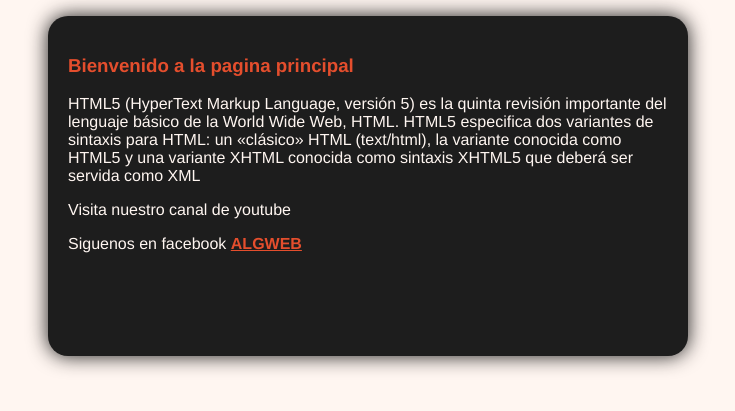
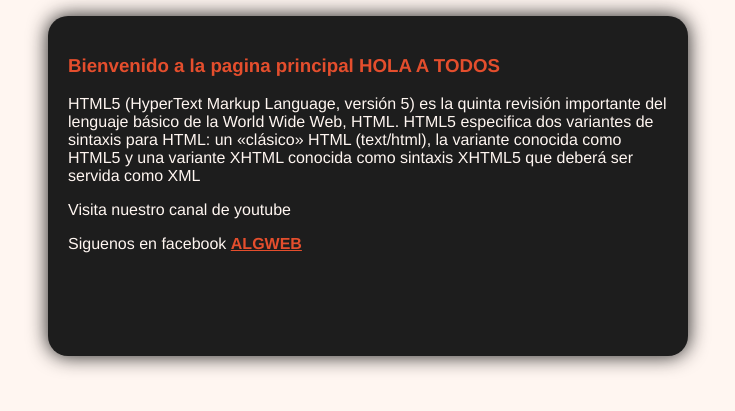
Before and after one commit to alopez123/my_web2, a PHP site: page / in a window 1280 px wide. Shown: the part 124-535 px from the top of the page, without its empty margins (272-1007 px from the left). Run offline with PHP 8.4, Linux system fonts and the light colour scheme.

Commit message:
Segundo commit
Cambio 2

```diff
--- a/index.php
+++ b/index.php
@@ -27,7 +27,7 @@
                 <div id="textopr">
                     <article>
                         <hgroup>
-                            <h1>Bienvenido a la pagina principal</h1>
+                            <h1>Bienvenido a la pagina principal HOLA A TODOS</h1>
                         </hgroup>
                         <p>HTML5 (HyperText Markup Language, versión 5) es la quinta revisión importante del lenguaje básico de la World Wide Web, HTML. HTML5 especifica dos variantes de sintaxis para HTML: un «clásico» HTML (text/html), la variante conocida como HTML5 y una variante XHTML conocida como sintaxis XHTML5 que deberá ser servida como XML</p>
 
```
